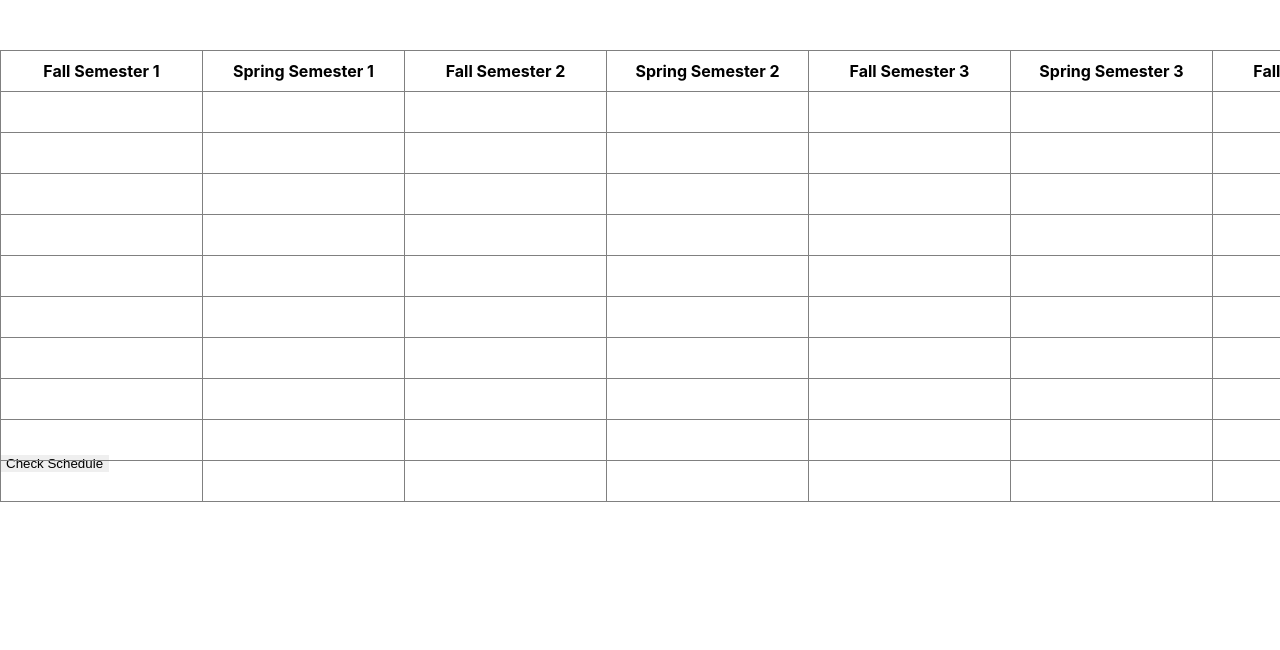
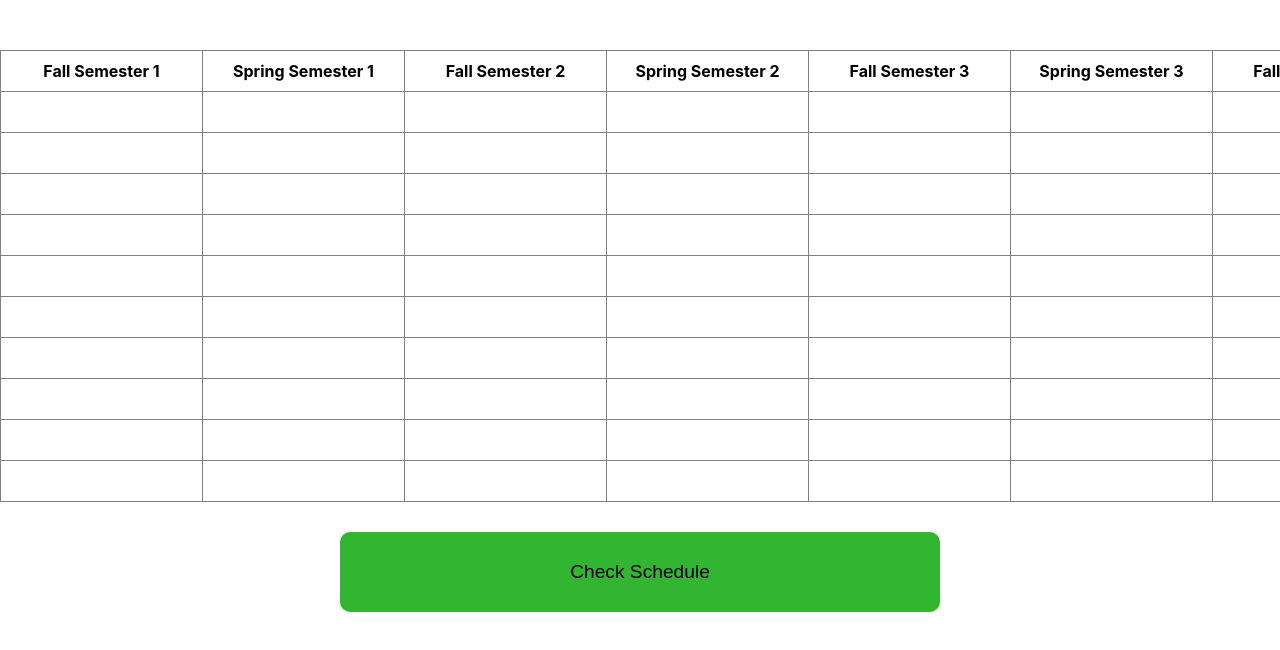
Before and after one commit to mnazzaro/Schedule-Maker-UMD, a React (Create React App) app in the folder front-end/: page / in a window 1280 px wide. Shown: the top 650 px of the page. Built offline with nearby package versions, Linux system fonts and the light colour scheme.

Commit message:
Added cool green submit button

```diff
--- a/front-end/src/App.css
+++ b/front-end/src/App.css
@@ -1,3 +1,8 @@
+form {
+    position: relative;
+    text-align: center;
+}
+
 table, th, td {
     border: 1px solid gray;
     border-collapse: collapse;
@@ -5,8 +10,8 @@ table, th, td {
 
 table {
     position: relative;
+    margin: 0 auto;
     top: 50px;
-  margin: auto;
 }
 
 th, td {
@@ -45,3 +50,16 @@ input {
 
 .show {display:block;}
 .hide {display:none;}
+
+#submit {
+    position: relative;
+    height: 80px;
+    width: 600px;
+    top: 80px;
+    background-color: rgb(50, 182, 50);
+    font-size: larger;
+    border-radius: 10px;
+    outline: none;
+}
+
+#submit:hover {background-color: rgb(49, 211, 49)}
--- a/front-end/src/App.js
+++ b/front-end/src/App.js
@@ -40,7 +40,7 @@ class App extends React.Component {
                         {table}
                     </tbody>
                 </table>
-                <input type="submit" value="Check Schedule"/>
+                <input id="submit" type="submit" value="Check Schedule"/>
             </form>
         );
     }
```
Also changed, not shown: 1 other file (tests, documents, lock files or other folders). Lines whose indentation alone changed are shown as unchanged.
